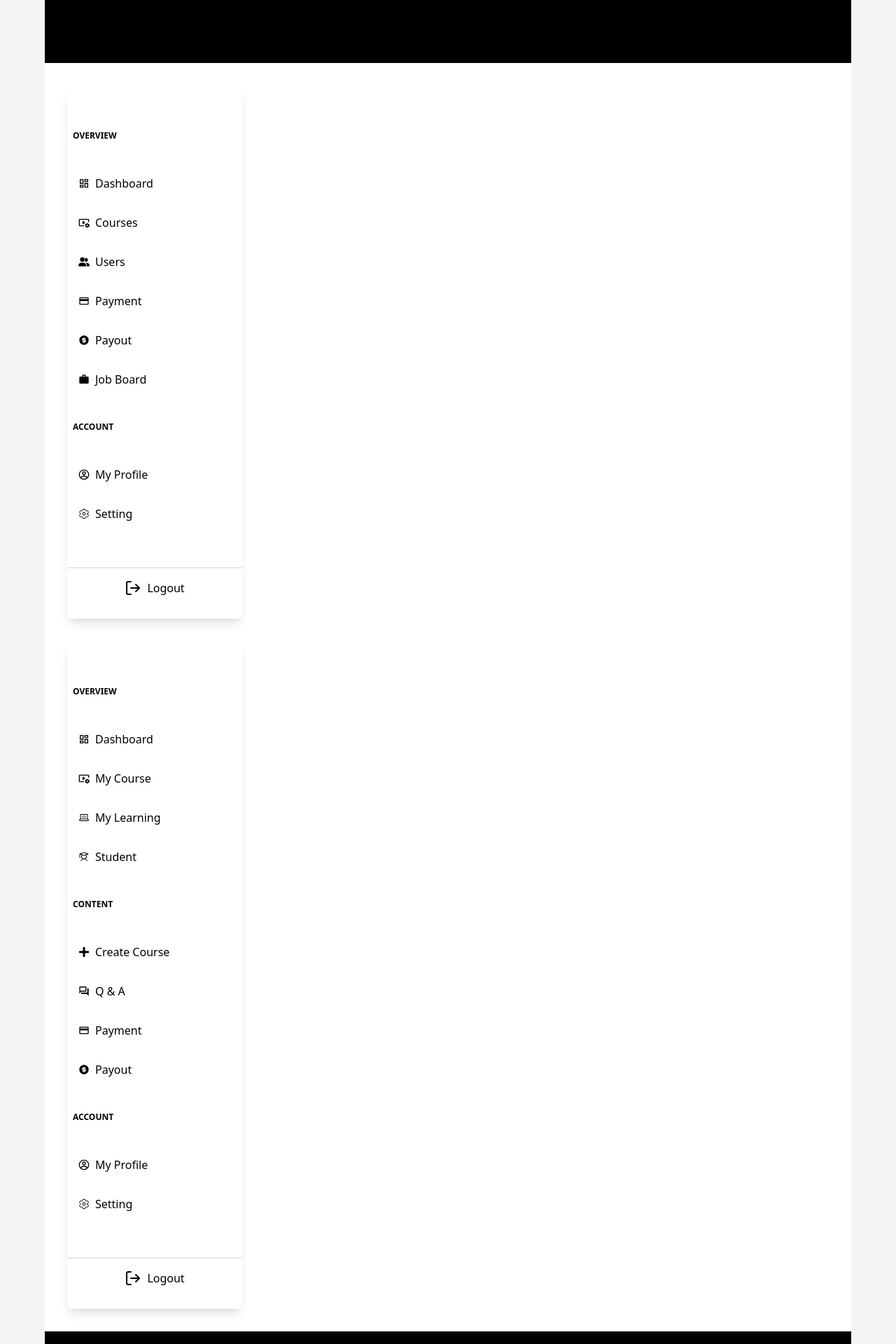
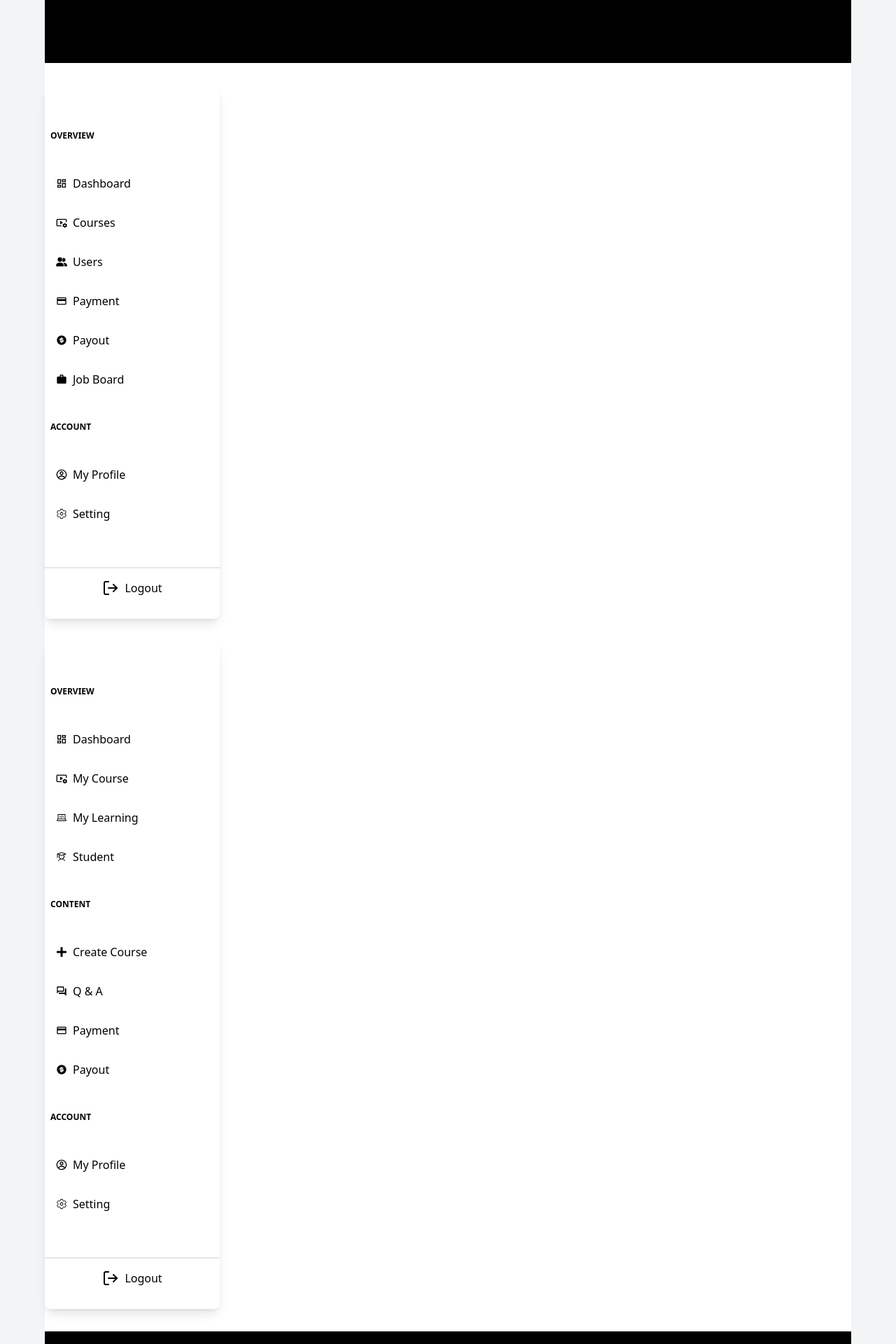
Before and after one commit to SokKimsour/plovdev-client, a React (Vite) app: page /jobboard in a window 1280 px wide. Shown: the part 660-2580 px from the top of the page at 70% size. Built offline with nearby package versions, Linux system fonts and the light colour scheme.

Commit message:
feat: reduce magin left to align with parent container

```diff
--- a/src/components/layout/SidebarAdmin.jsx
+++ b/src/components/layout/SidebarAdmin.jsx
@@ -13,7 +13,7 @@ import { LogOut } from 'lucide-react';
 const SidebarAdmin = () => {
   return (
     <nav>
-      <ul className='m-8 py-8  items-center w-[250px] bg-white rounded-lg shadow-lg '>
+      <ul className='my-8 py-8  items-center w-[250px] bg-white rounded-lg shadow-lg '>
 
         <div className='mx-2 my-8  font-bold text-xs text-black'> OVERVIEW </div>
 
--- a/src/components/layout/SidebarUser.jsx
+++ b/src/components/layout/SidebarUser.jsx
@@ -14,7 +14,7 @@ import { LogOut } from 'lucide-react';
 const SidebarUser = () => {
   return (
     <nav>
-      <ul className='m-8 py-8  items-center w-[250px] bg-white rounded-lg shadow-lg '>
+      <ul className='my-8 py-8  items-center w-[250px] bg-white rounded-lg shadow-lg '>
 
         <div className='mx-2 my-8 font-bold text-xs text-black'> OVERVIEW </div>
 
```
